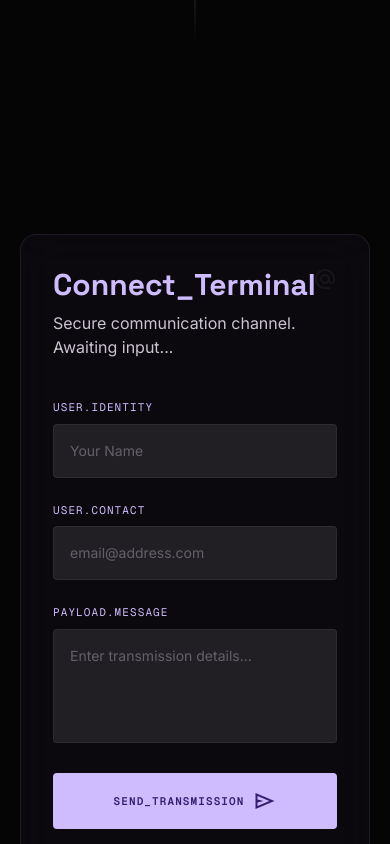
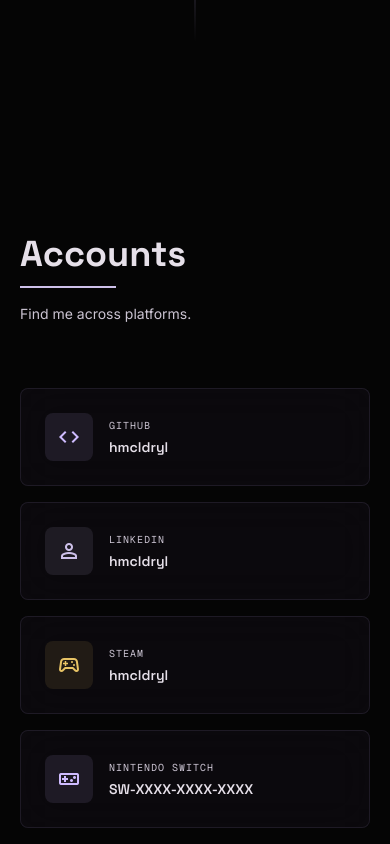
Before and after one commit to hmcldryl/hmcldryl.github.io, a Next.js app: page / in a window 390 px wide. Shown: the part 7040-7884 px from the top of the page. Built offline with nearby package versions, Linux system fonts and the light colour scheme; no server answers; the database is empty.

Commit message:
feat(accounts): add account links section with dashboard CMS support

```diff
--- /dev/null
+++ b/app/components/nexus/AccountLinksSection.tsx
@@ -0,0 +1,92 @@
+"use client";
+
+import { usePortfolio } from "@/lib/contexts/PortfolioContext";
+
+const COLOR_MAP = {
+  primary: {
+    border: "border-primary/20 hover:border-primary/60",
+    icon: "text-primary",
+    glow: "hover:shadow-[0_0_20px_rgba(207,188,255,0.1)]",
+    badge: "bg-primary/10 text-primary",
+  },
+  secondary: {
+    border: "border-secondary/20 hover:border-secondary/60",
+    icon: "text-secondary",
+    glow: "hover:shadow-[0_0_20px_rgba(205,192,233,0.1)]",
+    badge: "bg-secondary/10 text-secondary",
+  },
+  tertiary: {
+    border: "border-tertiary/20 hover:border-tertiary/60",
+    icon: "text-tertiary",
+    glow: "hover:shadow-[0_0_20px_rgba(231,195,101,0.1)]",
+    badge: "bg-tertiary/10 text-tertiary",
+  },
+} as const;
+
+type ColorKey = keyof typeof COLOR_MAP;
+
+export function AccountLinksSection() {
+  const { accountLinks } = usePortfolio();
+
+  if (!accountLinks?.length) return null;
+
+  return (
+    <section id="accounts" className="py-24 px-5 md:px-margin-desktop">
+      <div className="max-w-container-max mx-auto">
+        <div className="mb-16">
+          <h2 className="font-display text-4xl md:text-5xl font-bold text-on-surface mb-3">
+            Accounts
+          </h2>
+          <div className="w-24 h-[2px] bg-secondary" />
+          <p className="text-on-surface-variant font-body mt-4 text-sm">
+            Find me across platforms.
+          </p>
+        </div>
+
+        <div className="grid grid-cols-1 sm:grid-cols-2 lg:grid-cols-3 xl:grid-cols-4 gap-4">
+          {accountLinks.map((link, i) => {
+            const colors = COLOR_MAP[(link.color as ColorKey) ?? "primary"] ?? COLOR_MAP.primary;
+            const Card = (
+              <div
+                className={`glass-panel rounded-xl p-6 border transition-all duration-200 group ${colors.border} ${colors.glow} flex items-center gap-4`}
+              >
+                <div className={`w-12 h-12 rounded-xl flex items-center justify-center ${colors.badge} shrink-0`}>
+                  <span className={`material-symbols-outlined text-[22px] ${colors.icon}`}>
+                    {link.icon}
+                  </span>
+                </div>
+                <div className="min-w-0">
+                  <div className="font-mono text-[10px] tracking-[0.1em] uppercase text-on-surface-variant mb-1">
+                    {link.platform}
+                  </div>
+                  <div className="font-display font-semibold text-on-surface text-sm truncate">
+                    {link.handle}
+                  </div>
+                </div>
+                {link.url && (
+                  <span className={`material-symbols-outlined text-[16px] ml-auto opacity-0 group-hover:opacity-100 transition-opacity ${colors.icon}`}>
+                    arrow_outward
+                  </span>
+                )}
+              </div>
+            );
+
+            return link.url ? (
+              <a
+                key={i}
+                href={link.url}
+                target="_blank"
+                rel="noopener noreferrer"
+                className="block"
+              >
+                {Card}
+              </a>
+            ) : (
+              <div key={i}>{Card}</div>
+            );
+          })}
+        </div>
+      </div>
+    </section>
+  );
+}
--- a/app/components/nexus/SideNav.tsx
+++ b/app/components/nexus/SideNav.tsx
@@ -3,6 +3,7 @@
   { id: "arsenal", label: "Arsenal", icon: "swords" },
   { id: "quests", label: "Quests", icon: "task_alt" },
   { id: "experience", label: "Experience", icon: "military_tech" },
+  { id: "accounts", label: "Accounts", icon: "manage_accounts" },
   { id: "connect", label: "Connect", icon: "alternate_email" },
 ];
 
--- a/app/components/nexus/TopNav.tsx
+++ b/app/components/nexus/TopNav.tsx
@@ -7,6 +7,7 @@
   { id: "arsenal", label: "Arsenal" },
   { id: "quests", label: "Quests" },
   { id: "experience", label: "Experience" },
+  { id: "accounts", label: "Accounts" },
   { id: "connect", label: "Connect" },
 ];
 
--- a/app/dashboard/page.tsx
+++ b/app/dashboard/page.tsx
@@ -13,9 +13,10 @@
   type Skill,
   type Project,
   type Experience,
+  type AccountLink,
 } from "@/lib/firestore";
 
-type Tab = "info" | "skills" | "projects" | "experience";
+type Tab = "info" | "skills" | "projects" | "experience" | "accounts";
 
 const COLOR_OPTIONS = ["primary", "secondary", "tertiary"] as const;
 const SIZE_OPTIONS = ["big", "small", "wide", "other"] as const;
@@ -296,6 +297,67 @@
   );
 }
 
+// ─── Account link row ─────────────────────────────────────────────────────────
+
+function AccountLinkRow({
+  link,
+  idx,
+  total,
+  onChange,
+  onMove,
+  onDelete,
+}: {
+  link: AccountLink;
+  idx: number;
+  total: number;
+  onChange: (idx: number, updated: AccountLink) => void;
+  onMove: (idx: number, dir: -1 | 1) => void;
+  onDelete: (idx: number) => void;
+}) {
+  const upd = (field: keyof AccountLink, val: string | null) =>
+    onChange(idx, { ...link, [field]: val });
+
+  return (
+    <div className="glass-panel rounded-xl p-5 border border-outline-variant/20 space-y-4">
+      <div className="flex justify-between items-center">
+        <span className="font-mono text-[11px] text-on-surface-variant">LINK #{idx + 1}</span>
+        <div className="flex gap-2">
+          <button onClick={() => onMove(idx, -1)} disabled={idx === 0} className="text-on-surface-variant hover:text-primary disabled:opacity-30 transition-colors">
+            <span className="material-symbols-outlined text-[18px]">arrow_upward</span>
+          </button>
+          <button onClick={() => onMove(idx, 1)} disabled={idx === total - 1} className="text-on-surface-variant hover:text-primary disabled:opacity-30 transition-colors">
+            <span className="material-symbols-outlined text-[18px]">arrow_downward</span>
+          </button>
+          <button onClick={() => onDelete(idx)} className="text-error hover:brightness-125 transition-colors">
+            <span className="material-symbols-outlined text-[18px]">delete</span>
+          </button>
+        </div>
+      </div>
+      <div className="grid grid-cols-1 sm:grid-cols-2 gap-4">
+        <Field label="Platform">
+          <input className={inputCls} value={link.platform} onChange={(e) => upd("platform", e.target.value)} placeholder="e.g. Steam, Nintendo Switch" />
+        </Field>
+        <Field label="Handle / Username / Friend Code">
+          <input className={inputCls} value={link.handle} onChange={(e) => upd("handle", e.target.value)} placeholder="e.g. hmcldryl or SW-1234-5678-9012" />
+        </Field>
+      </div>
+      <div className="grid grid-cols-1 sm:grid-cols-3 gap-4">
+        <Field label="URL (optional)">
+          <input className={inputCls} value={link.url ?? ""} placeholder="https://..." onChange={(e) => upd("url", e.target.value || null)} />
+        </Field>
+        <Field label="Icon (Material Symbols)">
+          <input className={inputCls} value={link.icon} onChange={(e) => upd("icon", e.target.value)} placeholder="e.g. sports_esports" />
+        </Field>
+        <Field label="Color">
+          <select className={selectCls} value={link.color} onChange={(e) => upd("color", e.target.value)}>
+            {COLOR_OPTIONS.map((c) => <option key={c} value={c}>{c}</option>)}
+          </select>
+        </Field>
+      </div>
+    </div>
+  );
+}
+
 // ─── Main dashboard ──────────────────────────────────────────────────────────
 
 export default function Dashboard() {
@@ -410,11 +472,35 @@
       }
     );
 
+  // ── Account link helpers ──
+  const updateAccountLink = (idx: number, updated: AccountLink) =>
+    setData((d) => d && { ...d, accountLinks: d.accountLinks.map((l, i) => (i === idx ? updated : l)) });
+  const moveAccountLink = (idx: number, dir: -1 | 1) =>
+    setData((d) => {
+      if (!d) return d;
+      const arr = [...d.accountLinks];
+      [arr[idx], arr[idx + dir]] = [arr[idx + dir], arr[idx]];
+      return { ...d, accountLinks: arr };
+    });
+  const deleteAccountLink = (idx: number) =>
+    setData((d) => d && { ...d, accountLinks: d.accountLinks.filter((_, i) => i !== idx) });
+  const addAccountLink = () =>
+    setData((d) =>
+      d && {
+        ...d,
+        accountLinks: [
+          ...d.accountLinks,
+          { platform: "New Platform", handle: "", url: null, icon: "link", color: "primary" },
+        ],
+      }
+    );
+
   const TABS: { id: Tab; label: string; icon: string }[] = [
     { id: "info", label: "Personal Info", icon: "person" },
     { id: "skills", label: "Arsenal", icon: "swords" },
     { id: "projects", label: "Quest Log", icon: "task_alt" },
     { id: "experience", label: "Experience", icon: "military_tech" },
+    { id: "accounts", label: "Accounts", icon: "manage_accounts" },
   ];
 
   if (!ready || !data) {
@@ -642,6 +728,40 @@
               </div>
             </div>
           )}
+
+          {/* Accounts */}
+          {tab === "accounts" && (
+            <div className="space-y-4">
+              <div className="flex justify-between items-center">
+                <h2 className="font-display text-2xl font-bold text-on-surface">Accounts ({data.accountLinks.length})</h2>
+                <button
+                  onClick={addAccountLink}
+                  className="flex items-center gap-2 bg-surface-container-high border border-outline-variant/30 text-on-surface font-mono text-[11px] uppercase tracking-[0.08em] py-2 px-4 rounded-lg hover:border-primary hover:text-primary transition-all"
+                >
+                  <span className="material-symbols-outlined text-[16px]">add</span>
+                  ADD ACCOUNT
+                </button>
+              </div>
+              <div className="glass-panel rounded-xl p-4 border border-secondary/20 mb-2">
+                <p className="font-mono text-[11px] text-secondary">
+                  Leave URL empty for accounts with no link (e.g. Nintendo Switch friend codes).
+                </p>
+              </div>
+              <div className="space-y-4">
+                {data.accountLinks.map((link, idx) => (
+                  <AccountLinkRow
+                    key={`${idx}-${link.platform}`}
+                    link={link}
+                    idx={idx}
+                    total={data.accountLinks.length}
+                    onChange={updateAccountLink}
+                    onMove={moveAccountLink}
+                    onDelete={deleteAccountLink}
+                  />
+                ))}
+              </div>
+            </div>
+          )}
         </main>
       </div>
     </div>
--- a/app/page.tsx
+++ b/app/page.tsx
@@ -5,6 +5,7 @@
 import { QuestSection } from "./components/nexus/QuestSection";
 import { ExperienceSection } from "./components/nexus/ExperienceSection";
 import { ConnectSection } from "./components/nexus/ConnectSection";
+import { AccountLinksSection } from "./components/nexus/AccountLinksSection";
 
 function Footer() {
   return (
@@ -58,6 +59,7 @@
         <ArsenalSection />
         <QuestSection />
         <ExperienceSection />
+        <AccountLinksSection />
         <ConnectSection />
         <Footer />
       </main>
--- a/content/portfolio.json
+++ b/content/portfolio.json
@@ -91,6 +91,36 @@
       "accentColor": "tertiary"
     }
   ],
+  "accountLinks": [
+    {
+      "platform": "GitHub",
+      "handle": "hmcldryl",
+      "url": "https://github.com/hmcldryl",
+      "icon": "code",
+      "color": "primary"
+    },
+    {
+      "platform": "LinkedIn",
+      "handle": "hmcldryl",
+      "url": "https://linkedin.com/in/hmcldryl",
+      "icon": "person",
+      "color": "secondary"
+    },
+    {
+      "platform": "Steam",
+      "handle": "hmcldryl",
+      "url": "https://steamcommunity.com/id/hmcldryl",
+      "icon": "sports_esports",
+      "color": "tertiary"
+    },
+    {
+      "platform": "Nintendo Switch",
+      "handle": "SW-XXXX-XXXX-XXXX",
+      "url": null,
+      "icon": "videogame_asset",
+      "color": "primary"
+    }
+  ],
   "experience": [
     {
       "role": "Software Engineer",
--- a/lib/firestore.ts
+++ b/lib/firestore.ts
@@ -12,6 +12,7 @@
 export type Skill = (typeof rawData.skills)[0];
 export type Project = (typeof rawData.projects)[0];
 export type Experience = (typeof rawData.experience)[0];
+export type AccountLink = (typeof rawData.accountLinks)[0];
 export type PortfolioData = typeof rawData;
 
 const NOOP: Unsubscribe = () => {};
```
